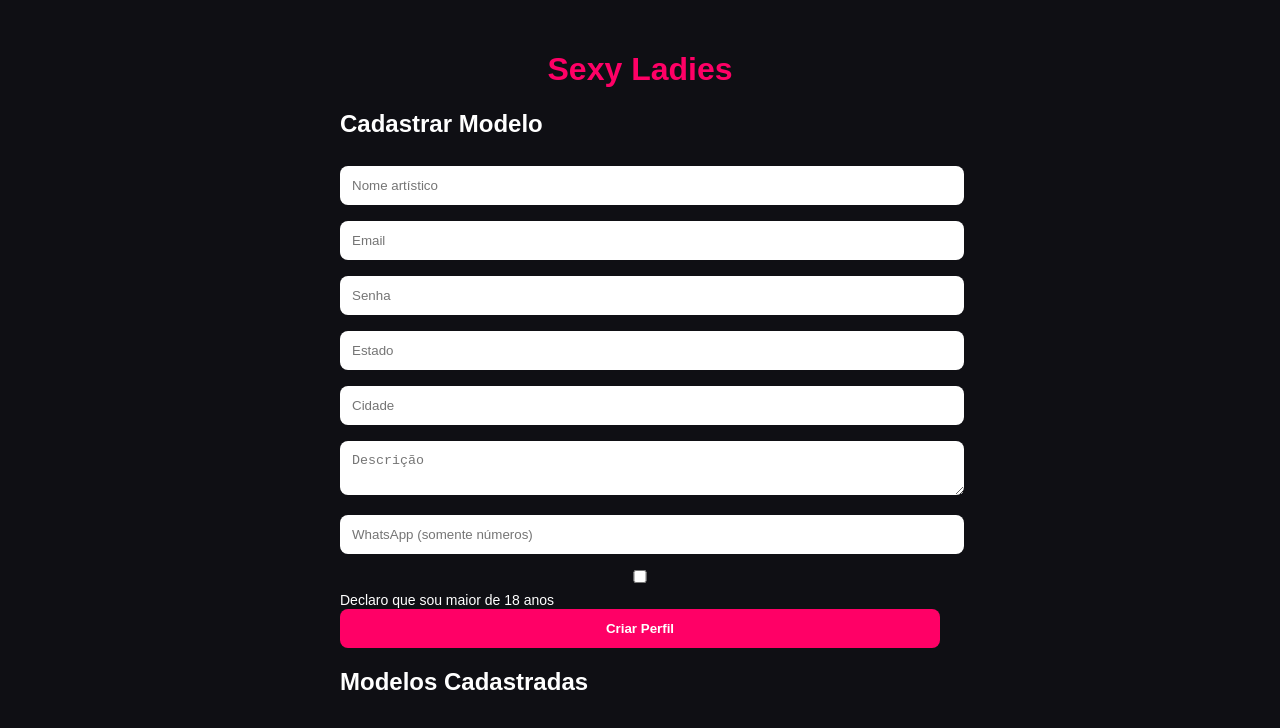
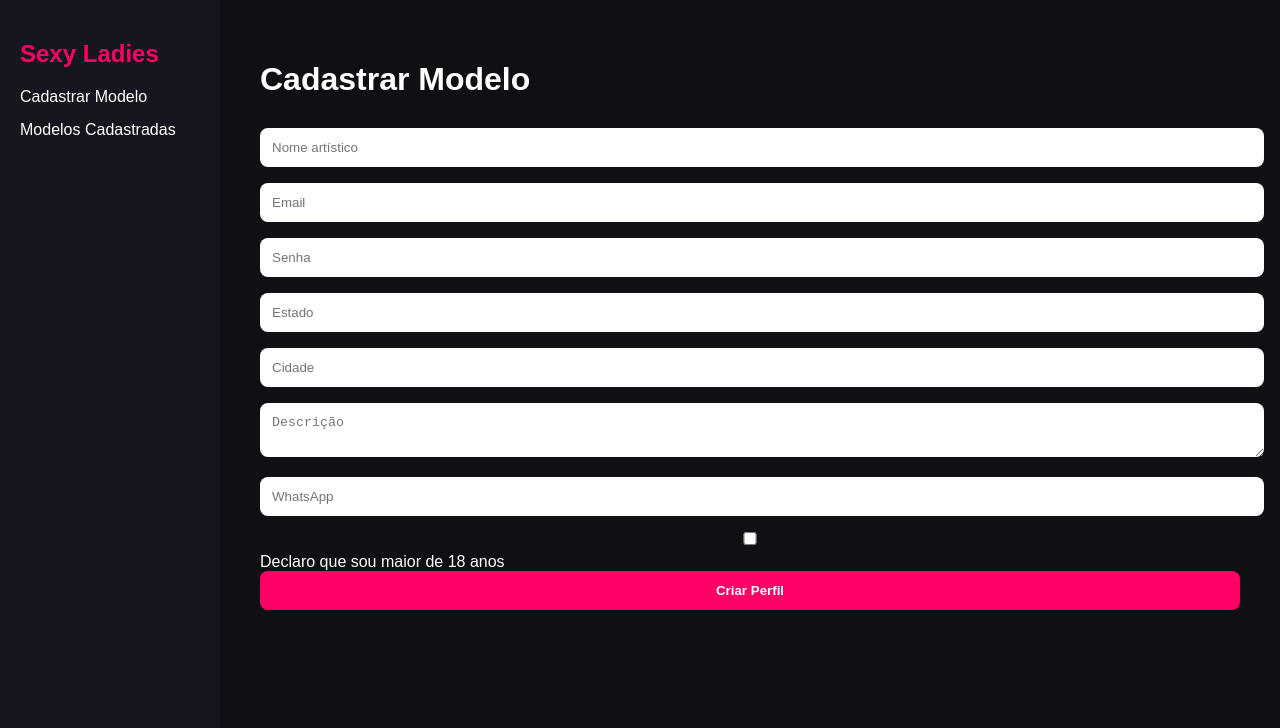
Before and after one commit to MirellaCabral777/SexyLadies, a website: page public/index.html in a window 1280 px wide. Drawn offline with Linux system fonts and the light colour scheme; no server answers.

Commit message:
Menu lateral e pagina modelos

```diff
--- a/public/index.html
+++ b/public/index.html
@@ -7,20 +7,41 @@
 
 <style>
 body{
+  margin:0;
+  font-family:Arial;
   background:#0f0f14;
   color:#fff;
-  font-family:Arial;
-  margin:0;
+  display:flex;
 }
-.container{
-  max-width:600px;
-  margin:auto;
-  padding:30px;
+
+.sidebar{
+  width:220px;
+  background:#16161f;
+  height:100vh;
+  padding:20px;
+  box-sizing:border-box;
 }
-h1{
-  text-align:center;
+
+.sidebar h2{
   color:#ff0066;
 }
+
+.sidebar a{
+  display:block;
+  color:#fff;
+  text-decoration:none;
+  margin:15px 0;
+}
+
+.sidebar a:hover{
+  color:#ff0066;
+}
+
+.content{
+  flex:1;
+  padding:40px;
+}
+
 input,textarea{
   width:100%;
   padding:12px;
@@ -28,6 +49,7 @@ input,textarea{
   border-radius:8px;
   border:none;
 }
+
 button{
   background:#ff0066;
   color:#fff;
@@ -38,33 +60,27 @@ button{
   cursor:pointer;
   font-weight:bold;
 }
-label{
-  font-size:14px;
-}
+
 .card{
-  background:#1a1a22;
+  background:#1f1f2b;
   padding:15px;
   border-radius:10px;
   margin-top:20px;
 }
-.lista-card{
-  background:#1f1f2b;
-  padding:15px;
-  border-radius:10px;
-  margin-top:15px;
-}
-.lista-card button{
-  margin-top:10px;
-}
 </style>
 </head>
+
 <body>
 
-<div class="container">
+<div class="sidebar">
+  <h2>Sexy Ladies</h2>
+  <a href="/">Cadastrar Modelo</a>
+  <a href="/modelos.html" target="_blank">Modelos Cadastradas</a>
+</div>
 
-<h1>Sexy Ladies</h1>
+<div class="content">
 
-<h2>Cadastrar Modelo</h2>
+<h1>Cadastrar Modelo</h1>
 
 <form id="form">
 <input name="nome" placeholder="Nome artístico" required>
@@ -73,7 +89,7 @@ label{
 <input name="estado" placeholder="Estado" required>
 <input name="cidade" placeholder="Cidade" required>
 <textarea name="descricao" placeholder="Descrição"></textarea>
-<input name="whatsapp" placeholder="WhatsApp (somente números)" required>
+<input name="whatsapp" placeholder="WhatsApp" required>
 
 <label>
 <input type="checkbox" name="maior18" required>
@@ -85,19 +101,14 @@ Declaro que sou maior de 18 anos
 
 <div id="mensagem"></div>
 
-<h2>Modelos Cadastradas</h2>
-<div id="lista"></div>
-
 </div>
 
 <script>
 const form = document.getElementById("form");
 const msg = document.getElementById("mensagem");
-const lista = document.getElementById("lista");
 
 form.onsubmit = async (e)=>{
   e.preventDefault();
-
   const data = Object.fromEntries(new FormData(form));
 
   const res = await fetch("/api/register",{
@@ -111,33 +122,10 @@ form.onsubmit = async (e)=>{
   if(result.ok){
     msg.innerHTML = "<div class='card'>Cadastro realizado com sucesso!</div>";
     form.reset();
-    carregarModelos();
   }else{
     msg.innerHTML = "<div class='card'>"+result.error+"</div>";
   }
 }
-
-async function carregarModelos(){
-  const res = await fetch("/api/models");
-  const modelos = await res.json();
-
-  lista.innerHTML = "";
-
-  modelos.forEach(m => {
-    lista.innerHTML += `
-      <div class="lista-card">
-        <h3>${m.nome}</h3>
-        <p>${m.cidade} - ${m.estado}</p>
-        <p>${m.descricao || ""}</p>
-        <a href="https://wa.me/${m.whatsapp}" target="_blank">
-          <button>Falar no WhatsApp</button>
-        </a>
-      </div>
-    `;
-  });
-}
-
-carregarModelos();
 </script>
 
 </body>
```
Also changed, not shown: public/modelos.html (added, +101 -0 lines).
